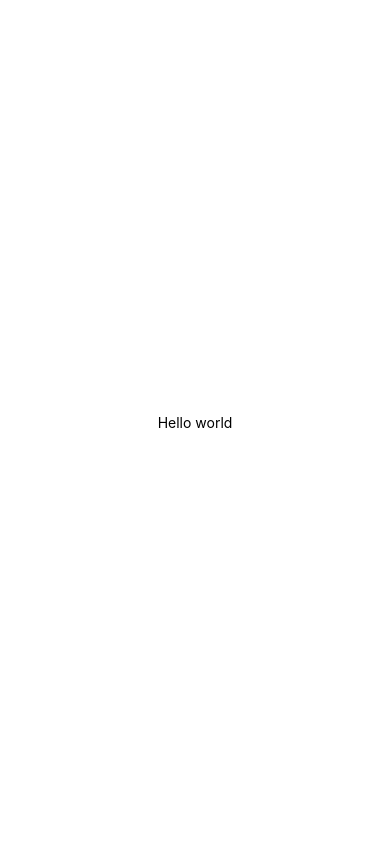
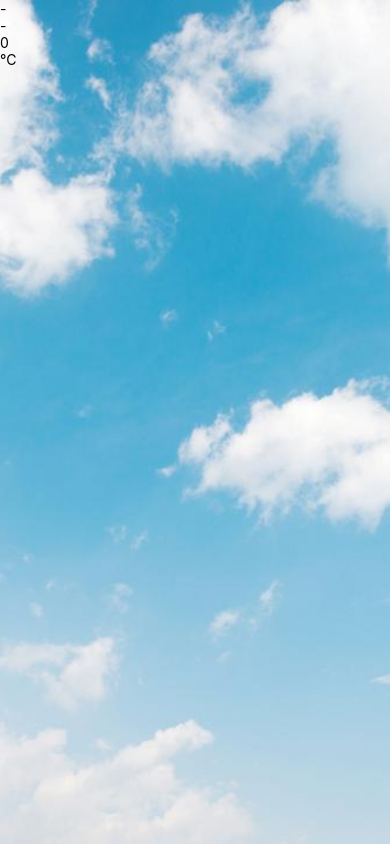
Before and after one commit to 6210110296/3SA04-reactnative, a React Native app: screen / in a window 390 px wide. Built offline with nearby package versions, Linux system fonts and the light colour scheme.

Commit message:
passing prop

```diff
--- a/App.js
+++ b/App.js
@@ -1,5 +1,6 @@
 import { StatusBar } from 'expo-status-bar';
 import React from 'react';
+import Weather from './Weather';
 import { StyleSheet, Text, View } from 'react-native';
 export default function App() {
   const doIt = () => {
@@ -7,7 +8,7 @@ export default function App() {
   }
   return (
     <View style={styles.container}>
-      <Text onPress={doIt}>Hello world</Text>
+      <Weather zipCode="90110" />
       <StatusBar style="auto" />
     </View>
   );
--- /dev/null
+++ b/Forecast.js
@@ -0,0 +1,12 @@
+import { Text, View } from 'react-native';
+import React from 'react';
+export default function Forecast(props) {
+    return (
+        <View >
+            <Text>{props.main}</Text>
+            <Text>{props.description}</Text>
+            <Text>{props.temp}</Text>
+            <Text>°C</Text>
+        </View>
+    );
+}
--- /dev/null
+++ b/Weather.js
@@ -0,0 +1,23 @@
+import React, { useState } from 'react';
+import { ImageBackground, Text, StyleSheet } from 'react-native';
+import Forecast from './Forecast';
+export default function Weather(props) {
+    const [forecastInfo, setForecastInfo] = useState({
+        main: '-',
+        description: '-',
+        temp: 0
+    })
+    return (
+        <ImageBackground source={require('./bg.jpg')} style={styles.backdrop}>
+            < Forecast {...forecastInfo} />
+        </ImageBackground >
+
+    );
+}
+
+const styles = StyleSheet.create({
+    backdrop: {
+        width: '100%',
+        height: '100%'
+    }
+})
```
Also changed, not shown: bg.jpg (added).
